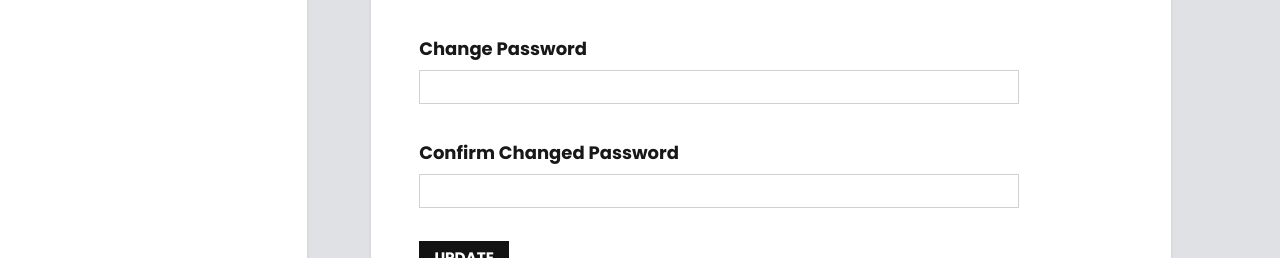
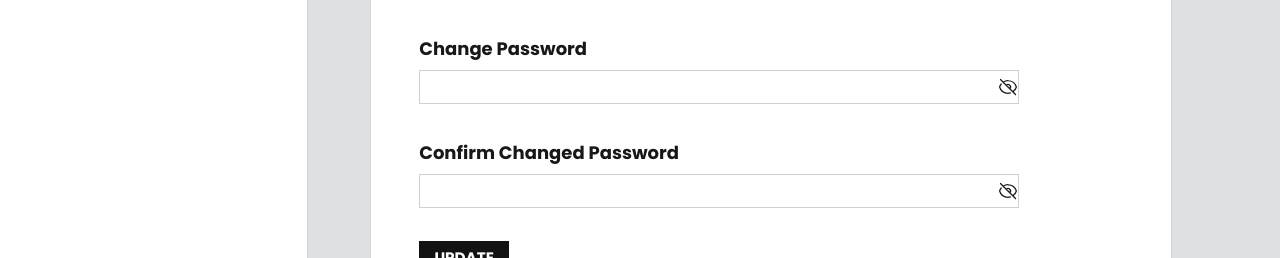
Before and after one commit to shawn-terence/asset-requisition-FE, a React (Vite) app: page /super-admin/my-account-details in a window 1280 px wide. Shown: the part 430-688 px from the top of the page. Built offline with nearby package versions, Linux system fonts and the light colour scheme; no server answers; a web font is replaced by a local one.

Commit message:
feat: user details password visibility toggle f(x) added

```diff
--- a/src/components/SharedComponents/UserAccountDetails.jsx
+++ b/src/components/SharedComponents/UserAccountDetails.jsx
@@ -7,6 +7,10 @@ const userAccountDetailsReducer = (state,action) => {
         return {...state,changePassword:action.payload}
     case"confirmPassword":
         return {...state,confirmPassword:action.payload}
+    case"changePasswordVisibility":
+        return{...state,changePasswordVisibility:!state.changePasswordVisibility}
+    case"confirmPasswordVisibility":
+        return{...state,confirmPasswordVisibility:!state.confirmPasswordVisibility}
     default:
       throw new Error("Action type undefined")
   }
@@ -14,78 +18,256 @@ const userAccountDetailsReducer = (state,action) => {
 
 
 const UserAccountDetails = () => {
-const [state,dispatch] = useReducer(userAccountDetailsReducer,{
-                                                              changePassword:"",
-                                                              confirmPassword:""
-})
-const [passwordVisibility,setPasswordVisibility] = useState(false)
-const [userAccount,setUserAccount] = useState({})
+    const [state, dispatch] = useReducer(userAccountDetailsReducer, {
+        changePassword: '',
+        confirmPassword: '',
+        changePasswordVisibility:false,
+        confirmPasswordVisibility:false
+    });
 
+    const [userAccount, setUserAccount] = useState({});
 
-const localStoredAccount = JSON.parse(localStorage.getItem('arsUserAccount'))
+    const localStoredAccount = JSON.parse(
+        localStorage.getItem('arsUserAccount')
+    );
 
-useEffect(()=>{
+    useEffect(() => {
+        if (localStoredAccount) {
+            setUserAccount(localStoredAccount);
+        }
+     // eslint-disable-next-line react-hooks/exhaustive-deps
+    }, []);
 
-  if(localStoredAccount){
-  setUserAccount(localStoredAccount)
-  }
+    const handleSubmit = (e) => {
+        e.preventDefault();
+    };
 
-// eslint-disable-next-line react-hooks/exhaustive-deps
-},[])
-
-console.log(state)
-
-
-const handleSubmit = (e) =>{
-    e.preventDefault()
-  }
     return (
         <div className="user-account-form-wrapper | flow shadow text-neutral-800 dark:text-neutral-200 bg-neutral-100 dark:bg-neutral-800">
             <p className="text-600 uppercase font-bold">account details</p>
-      <form onSubmit={handleSubmit}className="user-account-form | flow ">
+            <form onSubmit={handleSubmit} className="user-account-form | flow ">
                 <div className="user-account-names-wrapper | flex">
                     {/* First Name */}
                     <div className="user-account-form-element-wrapper | flex flex-col">
-            <label htmlFor="user-account-form-firstName" className="user-account-details-label | capitalize text-500 font-semibold">first name</label>
-            <input className="user-account-details-input text-neutral-450" type="text" name="firstName" id="user-account-form-firstName" value={userAccount.first_name} readOnly/>
+                        <label
+                            htmlFor="user-account-form-firstName"
+                            className="user-account-details-label | capitalize text-500 font-semibold"
+                        >
+                            first name
+                        </label>
+                        <input
+                            className="user-account-details-input text-neutral-450"
+                            type="text"
+                            name="firstName"
+                            id="user-account-form-firstName"
+                            value={userAccount.first_name}
+                            readOnly
+                        />
                     </div>
                     {/* Last Name */}
                     <div className="user-account-form-element-wrapper | flex flex-col">
-            <label htmlFor="user-account-form-lastName" className="user-account-details-label | capitalize text-500 font-semibold">last name</label>
-            <input className="user-account-details-input text-neutral-450" type="text" name="lastName" id="user-account-form-lastName" value={userAccount.last_name}readOnly/>
+                        <label
+                            htmlFor="user-account-form-lastName"
+                            className="user-account-details-label | capitalize text-500 font-semibold"
+                        >
+                            last name
+                        </label>
+                        <input
+                            className="user-account-details-input text-neutral-450"
+                            type="text"
+                            name="lastName"
+                            id="user-account-form-lastName"
+                            value={userAccount.last_name}
+                            readOnly
+                        />
                     </div>
                 </div>
                 <div className="user-phone-department-wrapper | flex">
                     {/* Department */}
                     <div className="user-account-form-element-wrapper | flex flex-col">
-            <label htmlFor="department" className="user-account-details-label | capitalize text-500 font-semibold">department</label>
-            <input className="user-account-details-input text-neutral-450" type="text" name="department" id="user-account-form-department" value={userAccount.department} readOnly/>
+                        <label
+                            htmlFor="department"
+                            className="user-account-details-label | capitalize text-500 font-semibold"
+                        >
+                            department
+                        </label>
+                        <input
+                            className="user-account-details-input text-neutral-450"
+                            type="text"
+                            name="department"
+                            id="user-account-form-department"
+                            value={userAccount.department}
+                            readOnly
+                        />
                     </div>
                     {/* Phone number */}
                     <div className="user-account-form-element-wrapper | flex flex-col">
-            <label htmlFor="phone" className="user-account-details-label | capitalize text-500 font-semibold">phone number</label>
-            <input className="user-account-details-input text-neutral-450" type="text" name="phoneNumber"id="user-account-form-phone" value={userAccount.phone_number} readOnly/>
+                        <label
+                            htmlFor="phone"
+                            className="user-account-details-label | capitalize text-500 font-semibold"
+                        >
+                            phone number
+                        </label>
+                        <input
+                            className="user-account-details-input text-neutral-450"
+                            type="text"
+                            name="phoneNumber"
+                            id="user-account-form-phone"
+                            value={userAccount.phone_number}
+                            readOnly
+                        />
                     </div>
                 </div>
                 {/* email*/}
                 <div className="user-account-form-element-wrapper | flex flex-col">
-            <label htmlFor="user-account-form-email" className="user-account-details-label | capitalize text-500 font-semibold">email</label>
-            <input className="user-account-details-input text-neutral-450" type="email" name="phoneNumber" id="user-account-form-email" value={userAccount.email} readOnly/>
+                    <label
+                        htmlFor="user-account-form-email"
+                        className="user-account-details-label | capitalize text-500 font-semibold"
+                    >
+                        email
+                    </label>
+                    <input
+                        className="user-account-details-input text-neutral-450"
+                        type="email"
+                        name="phoneNumber"
+                        id="user-account-form-email"
+                        value={userAccount.email}
+                        readOnly
+                    />
                 </div>
                 {/* change password*/}
                 <div className="user-account-form-element-wrapper | flex flex-col">
-            <label htmlFor="user-account-form-password" className="user-account-details-label | capitalize text-500 font-semibold">change password</label>
-            <input onChange={(e)=>dispatch({type:"changePassword",payload:e.target.value})} className="user-account-details-input" type={passwordVisibility ?"text":"password"} name="password" id="user-account-form-password" value={state.changePassword}/>
+                    <label
+                        htmlFor="user-account-form-password"
+                        className="user-account-details-label | capitalize text-500 font-semibold"
+                    >
+                        change password
+                    </label>
+                    <div className="user-account-details-password-input-field-wrapper | flex">
+                        <input
+                            className="user-account-details-password-input"
+                            onChange={(e) =>
+                                dispatch({
+                                    type: 'changePassword',
+                                    payload: e.target.value,
+                                })
+                            }
+                            type={state.changePasswordVisibility ? 'text' : 'password'}
+                            name="password"
+                            id="user-account-form-password"
+                            value={state.changePassword}
+                        />
+                        {state.changePasswordVisibility ? (
+                            <svg onClick={() =>{dispatch({type:"changePasswordVisibility"})}}
+                                className="user-account-details-password-visibility-icon size-5"
+                                xmlns="http://www.w3.org/2000/svg"
+                                fill="none"
+                                viewBox="0 0 24 24"
+                                stroke-width="1.5"
+                                stroke="currentColor"
+                                class="user-account-details-password-visibility-icon size-5"
+                            >
+                                <path
+                                    stroke-linecap="round"
+                                    stroke-linejoin="round"
+                                    d="M2.036 12.322a1.012 1.012 0 0 1 0-.639C3.423 7.51 7.36 4.5 12 4.5c4.638 0 8.573 3.007 9.963 7.178.07.207.07.431 0 .639C20.577 16.49 16.64 19.5 12 19.5c-4.638 0-8.573-3.007-9.963-7.178Z"
+                                />
+                                <path
+                                    stroke-linecap="round"
+                                    stroke-linejoin="round"
+                                    d="M15 12a3 3 0 1 1-6 0 3 3 0 0 1 6 0Z"
+                                />
+                            </svg>
+                        ) : (
+                            <svg onClick={() =>{dispatch({type:"changePasswordVisibility"})}}
+                                className="user-account-details-password-visibility-icon size-5"
+                                xmlns="http://www.w3.org/2000/svg"
+                                fill="none"
+                                viewBox="0 0 24 24"
+                                stroke-width="1.5"
+                                stroke="currentColor"
+                                class="user-account-details-password-visibility-icon size-5"
+                            >
+                                <path
+                                    stroke-linecap="round"
+                                    stroke-linejoin="round"
+                                    d="M3.98 8.223A10.477 10.477 0 0 0 1.934 12C3.226 16.338 7.244 19.5 12 19.5c.993 0 1.953-.138 2.863-.395M6.228 6.228A10.451 10.451 0 0 1 12 4.5c4.756 0 8.773 3.162 10.065 7.498a10.522 10.522 0 0 1-4.293 5.774M6.228 6.228 3 3m3.228 3.228 3.65 3.65m7.894 7.894L21 21m-3.228-3.228-3.65-3.65m0 0a3 3 0 1 0-4.243-4.243m4.242 4.242L9.88 9.88"
+                                />
+                            </svg>
+                        )}
+                    </div>
                 </div>
                 {/* confirm password*/}
                 <div className="user-account-form-element-wrapper | flex flex-col">
-            <label htmlFor="user-account-form-confirm-password" className="user-account-details-label | capitalize text-500 font-semibold">confirm changed password</label>
-            <input onChange={(e)=>dispatch({type:"confirmPassword",payload:e.target.value})} className="user-account-details-input" type={passwordVisibility ?"text":"password"} name="change-password" id="user-account-form-confirm-password" value={state.confirmPassword}/>
+                    <label
+                        htmlFor="user-account-form-confirm-password"
+                        className="user-account-details-label | capitalize text-500 font-semibold"
+                    >
+                        confirm changed password
+                    </label>
+                    <div className="user-account-details-password-input-field-wrapper | flex">
+                        <input
+                            className="user-account-details-password-input"
+                            onChange={(e) =>
+                                dispatch({
+                                    type: 'confirmPassword',
+                                    payload: e.target.value,
+                                })
+                            }
+                            type={state.confirmPasswordVisibility ? 'text' : 'password'}
+                            name="change-password"
+                            id="user-account-form-confirm-password"
+                            value={state.confirmPassword}
+                        />
+                        {state.confirmPasswordVisibility ? (
+                            <svg onClick={() =>{dispatch({type:"confirmPasswordVisibility"})}}
+                                className="user-account-details-password-visibility-icon size-5"
+                                xmlns="http://www.w3.org/2000/svg"
+                                fill="none"
+                                viewBox="0 0 24 24"
+                                stroke-width="1.5"
+                                stroke="currentColor"
+                                class="user-account-details-password-visibility-icon size-5"
+                            >
+                                <path
+                                    stroke-linecap="round"
+                                    stroke-linejoin="round"
+                                    d="M2.036 12.322a1.012 1.012 0 0 1 0-.639C3.423 7.51 7.36 4.5 12 4.5c4.638 0 8.573 3.007 9.963 7.178.07.207.07.431 0 .639C20.577 16.49 16.64 19.5 12 19.5c-4.638 0-8.573-3.007-9.963-7.178Z"
+                                />
+                                <path
+                                    stroke-linecap="round"
+                                    stroke-linejoin="round"
+                                    d="M15 12a3 3 0 1 1-6 0 3 3 0 0 1 6 0Z"
+                                />
+                            </svg>
+                        ) : (
+                            <svg onClick={() =>{dispatch({type:"confirmPasswordVisibility"})}}
+                                className="user-account-details-password-visibility-icon size-5"
+                                xmlns="http://www.w3.org/2000/svg"
+                                fill="none"
+                                viewBox="0 0 24 24"
+                                stroke-width="1.5"
+                                stroke="currentColor"
+                                class="user-account-details-password-visibility-icon size-5"
+                            >
+                                <path
+                                    stroke-linecap="round"
+                                    stroke-linejoin="round"
+                                    d="M3.98 8.223A10.477 10.477 0 0 0 1.934 12C3.226 16.338 7.244 19.5 12 19.5c.993 0 1.953-.138 2.863-.395M6.228 6.228A10.451 10.451 0 0 1 12 4.5c4.756 0 8.773 3.162 10.065 7.498a10.522 10.522 0 0 1-4.293 5.774M6.228 6.228 3 3m3.228 3.228 3.65 3.65m7.894 7.894L21 21m-3.228-3.228-3.65-3.65m0 0a3 3 0 1 0-4.243-4.243m4.242 4.242L9.88 9.88"
+                                />
+                            </svg>
+                        )}
                     </div>
-          <button type="submit" className="btn primary-btn uppercase text-300 font-bold">update</button>
+                </div>
+                <button
+                    type="submit"
+                    className="btn primary-btn uppercase text-300 font-bold"
+                >
+                    update
+                </button>
             </form>
         </div>
-  )
-}
+    );
+};
 
 export default UserAccountDetails
--- a/src/index.css
+++ b/src/index.css
@@ -478,7 +478,7 @@ select {
 }
 
 .user-account-form-wrapper {
-    max-height:100vh;
+    max-height: 100vh;
     height: fit-content;
     margin-block-start: 2rem;
     overflow-y: auto;
@@ -514,6 +514,29 @@ select {
     background-color: transparent;
 }
 
+.user-account-details-password-input-field-wrapper {
+    justify-content: space-between;
+    align-items: center;
+    min-width: 100%;
+    border: 1px solid rgb(209, 209, 209);
+}
+
+.user-account-details-password-input {
+    min-width: 95%;
+    background-color: transparent;
+    padding: 0.25rem 0.5rem;
+}
+
+.user-account-details-password-input:focus {
+    outline: none;
+
+}
+
+.user-account-details-password-visibility-icon{
+    cursor: pointer;
+}
+
+.user-account-details-password-input-field-wrapper:focus-within,
 .add-asset-details-input:focus,
 .user-account-details-input:focus {
     border-color: var(--primary-c);
```
Lines whose indentation alone changed are shown as unchanged.
